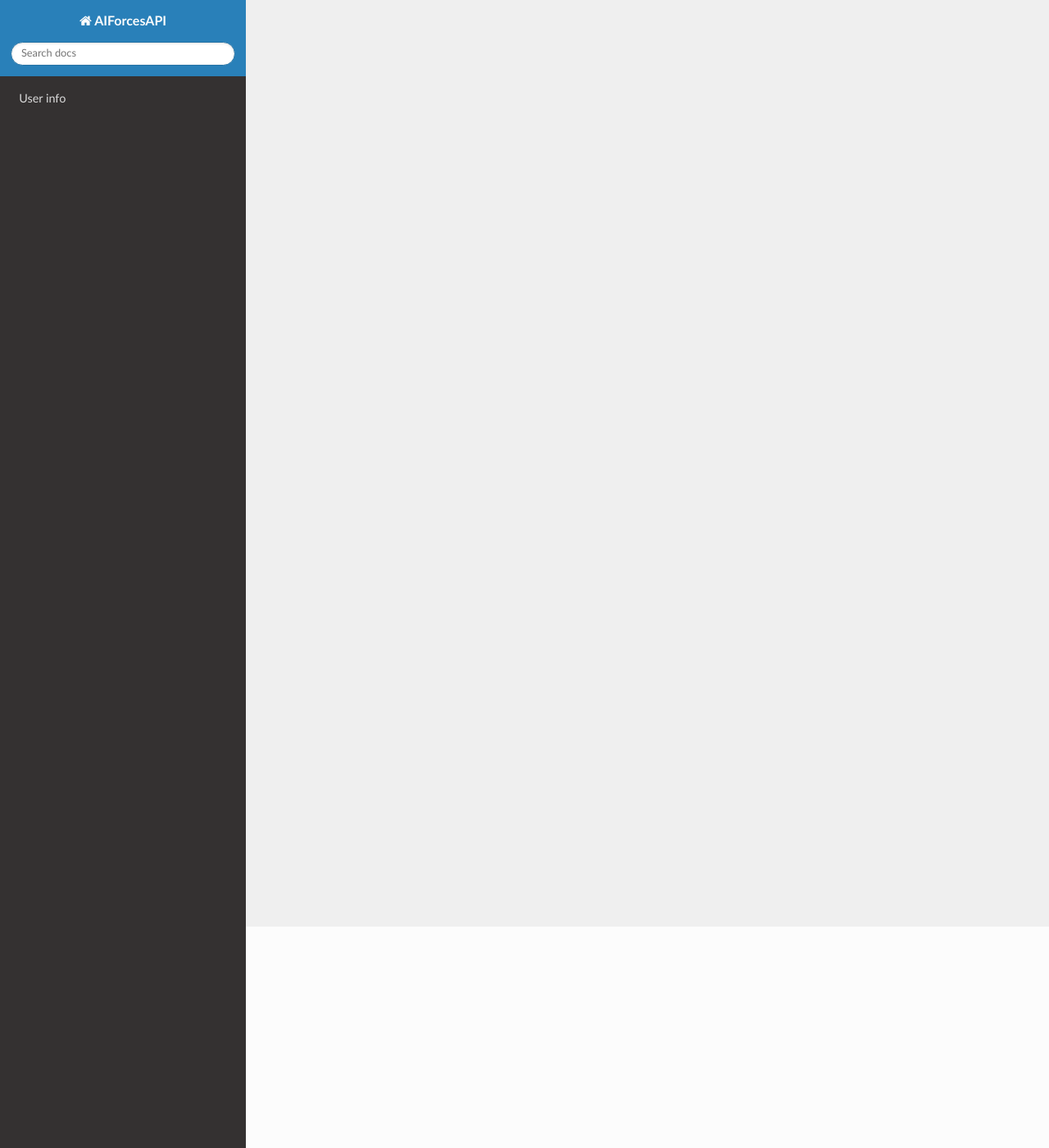
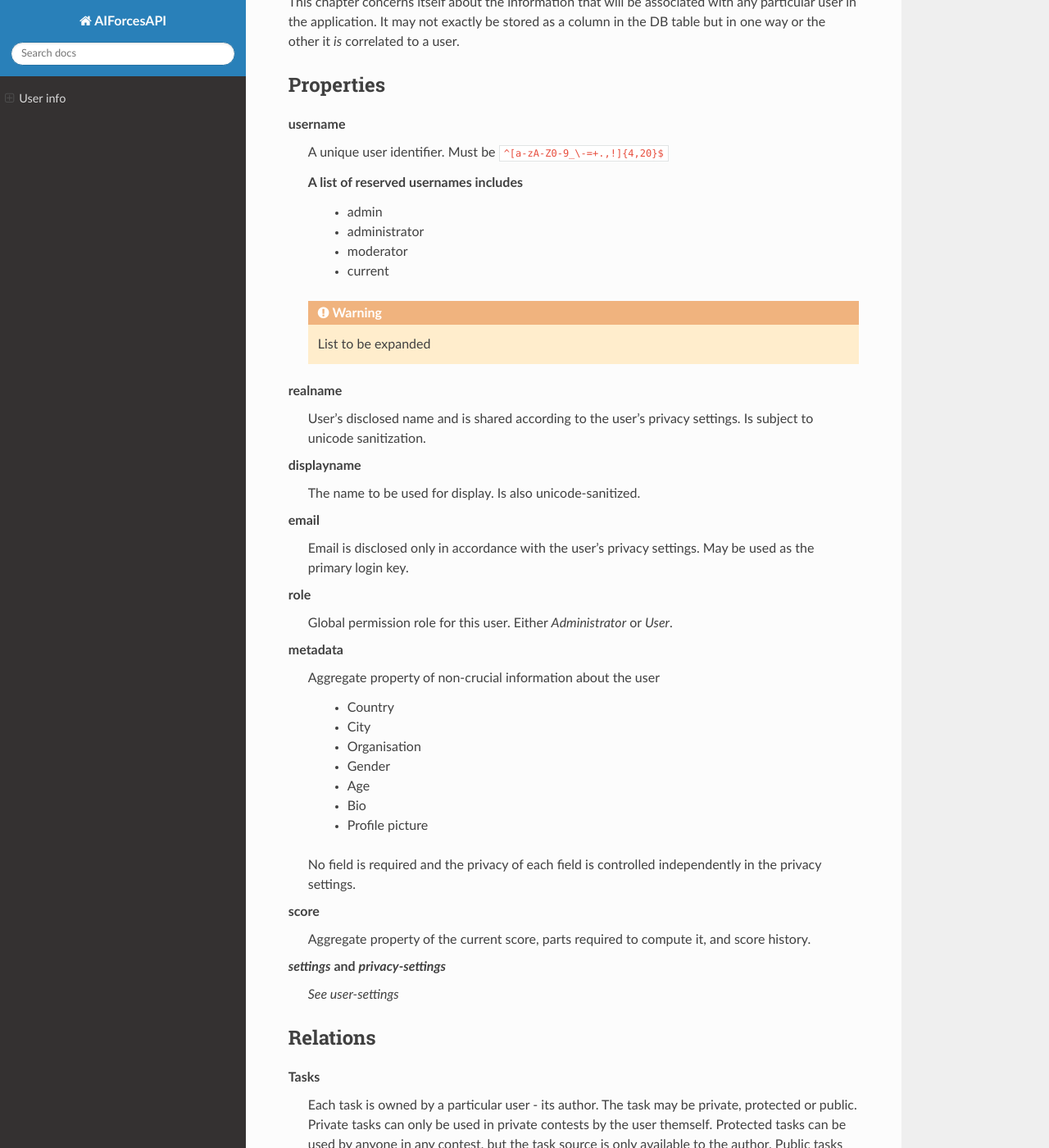
Before and after one commit to AIForces/AIForcesAPI, a Sphinx documentation site: the page built from docs/source/user_info.rst, in a window 1280 px wide and 1400 px high, scrolled down 270 px. Shown: the whole window at 82% size. Built offline with Sphinx 7.4.7 and the Read the Docs theme 2.0.0, drawn with Linux system fonts in a browser that asks for light colours; some of the changed text lies outside the part shown.

Commit message:
User info overview

```diff
--- a/docs/source/user_info.rst
+++ b/docs/source/user_info.rst
@@ -1,2 +1,61 @@
 User info
 ---------
+
+.. note:: This section might be moved into a more general article on the User model
+
+This chapter concerns itself about the information that will be associated with any particular user in the application. It may not exactly be stored as a column in the DB table but in one way or the other it *is* correlated to a user.
+
+Properties
+^^^^^^^^^^
+username
+   A unique user identifier. Must be ``^[a-zA-Z0-9_\-=+.,!]{4,20}$``
+
+   A list of reserved usernames includes
+    - admin
+    - administrator
+    - moderator
+    - current
+
+   .. warning:: List to be expanded
+
+realname
+   User's disclosed name and is shared according to the user's privacy settings. Is subject to unicode sanitization.
+
+displayname
+   The name to be used for display. Is also unicode-sanitized.
+
+email
+   Email is disclosed only in accordance with the user's privacy settings. May be used as the primary login key.
+
+role
+   Global permission role for this user. Either `Administrator` or `User`.
+
+metadata
+   Aggregate property of non-crucial information about the user
+
+    - Country
+    - City
+    - Organisation
+    - Gender
+    - Age
+    - Bio
+    - Profile picture
+
+   No field is required and the privacy of each field is controlled independently in the privacy settings.
+
+score
+   Aggregate property of the current score, parts required to compute it, and score history.
+
+`settings` and `privacy-settings`
+   *See user-settings*
+
+Relations
+^^^^^^^^^
+Tasks
+   Each task is owned by a particular user - its author. The task may be private, protected or public. Private tasks can only be used in private contests by the user themself. Protected tasks can be used by anyone in any contest, but the task source is only available to the author. Public tasks expose the original source files and can be forked by other users who may wish to edit them.
+
+Contests
+   Each user can own, administrate, participate in and finish contests (owners automatically administrate, and they are required to participate in order to finish a contest). So thus there are two distinct sets of contests: responsibilities (ownerships and administrations) and participations (planned contests, current contests, results and doreshka).
+
+Submissions
+   Each submission is identified by a user, contest and a task. The user who uploaded the solution
```
